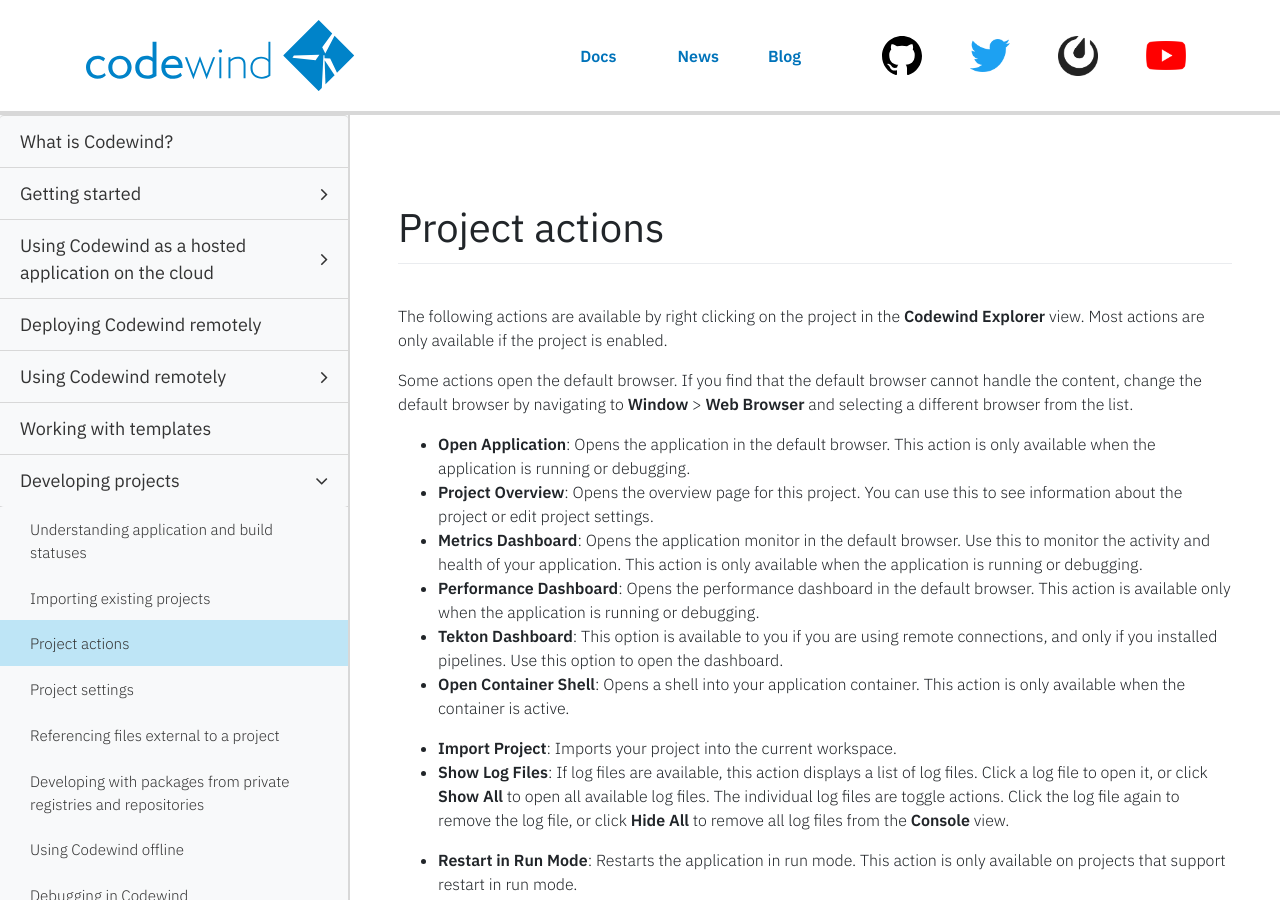
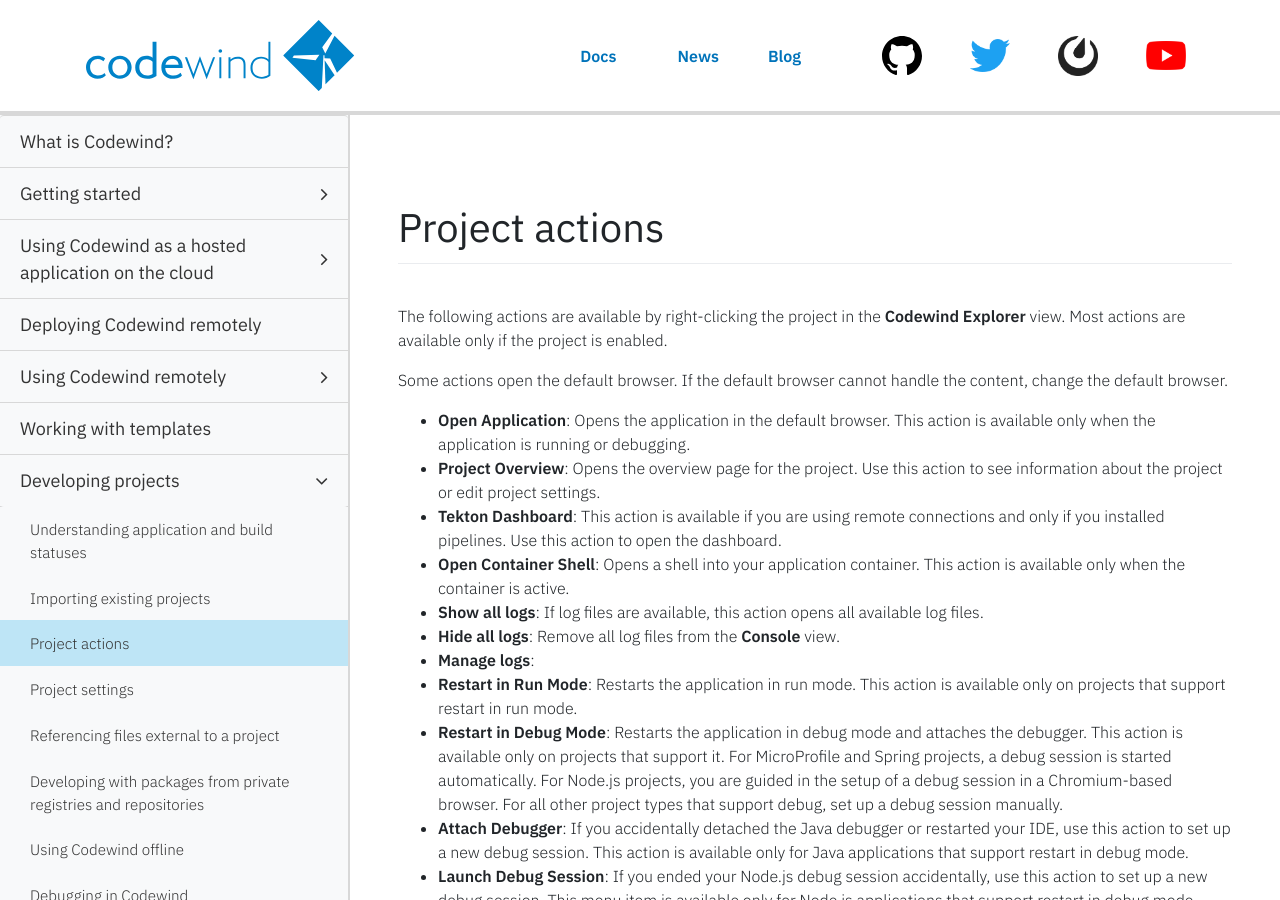
Before and after one commit to eclipse-archived/codewind-docs, a Jekyll site: the page built from docs/_documentations/project-actions.md, in a window 1280 px wide and 900 px high. Built offline with Jekyll 4.4.1, drawn with Linux system fonts in a browser that asks for light colours; nearby versions of some CDN libraries; comment, search, counter and statistics services are not loaded; some of the changed text lies outside the part shown.

Commit message:
[WIP do not merge] Updating project actions
- For line 17, I removed the details about changing the web browser. Wouldn't how to do this action depend on what IDE/browser you use?
- Removed actions that I do not see in my Codewind project running on VS Code.
- Unsure about Tekton Dashboard (because I don't think I have pipelines installed), Attach Debugger (because unsure if my application restarts in debug mode), and Launch Debug session (because I don't have a Node.js application).

```diff
--- a/docs/_documentations/project-actions.md
+++ b/docs/_documentations/project-actions.md
@@ -6,35 +6,28 @@ keywords: run, open, import, show, restart, edit, build, logs, tools, project ac
 duration: 1 minute
 permalink: project-actions
 type: document
-order: 30
-parent:
 ---
 
 # Project actions
 
-The following actions are available by right clicking on the project in the **Codewind Explorer** view. Most actions are only available if the project is enabled.
+The following actions are available by right-clicking the project in the **Codewind Explorer** view. Most actions are available only if the project is enabled.
 
-Some actions open the default browser. If you find that the default browser cannot handle the content, change the default browser by navigating to **Window** > **Web Browser** and selecting a different browser from the list.
+Some actions open the default browser. If the default browser cannot handle the content, change the default browser.
 
-- **Open Application**: Opens the application in the default browser. This action is only available when the application is running or debugging.
-- **Project Overview**: Opens the overview page for this project. You can use this to see information about the project or edit project settings.
-- **Metrics Dashboard**: Opens the application monitor in the default browser. Use this to monitor the activity and health of your application. This action is only available when the application is running or debugging.
-- **Performance Dashboard**: Opens the performance dashboard in the default browser. This action is available only when the application is running or debugging.
-- **Tekton Dashboard**: This option is available to you if you are using remote connections, and only if you installed pipelines. Use this option to open the dashboard.
-- **Open Container Shell**: Opens a shell into your application container. This action is only available when the container is active.
-
-- **Import Project**: Imports your project into the current workspace.
-- **Show Log Files**: If log files are available, this action displays a list of log files. Click a log file to open it, or click **Show All** to open all available log files. The individual log files are toggle actions. Click the log file again to remove the log file, or click **Hide All** to remove all log files from the **Console** view.
-
-- **Restart in Run Mode**: Restarts the application in run mode. This action is only available on projects that support restart in run mode.
-- **Restart in Debug Mode**: Restarts the application in debug mode and attaches the debugger. This action is only available on projects that support it. For MicroProfile and Spring projects, a debug session is started automatically. For Node.js projects you are guided in the set up of a debug session in a Chromium based browser. For all other project types that support debug you have to set up a debug session manually.
-- **Attach Debugger**:  If you accidentally detached the Java debugger or restarted your IDE, use this action to set up a new debug session. This menu item is only available for Java applications that support restart in debug mode.
-- **Launch Debug Session**: If you ended your Node.js debug session accidentally, use this to set up a new debug session. This menu item is only available for Node.js applications that support restart in debug mode.
-
+- **Open Application**: Opens the application in the default browser. This action is available only when the application is running or debugging.
+- **Project Overview**: Opens the overview page for the project. Use this action to see information about the project or edit project settings.
+- **Tekton Dashboard**: This action is available if you are using remote connections and only if you installed pipelines. Use this action to open the dashboard.
+- **Open Container Shell**: Opens a shell into your application container. This action is available only when the container is active.
+- **Show all logs**: If log files are available, this action opens all available log files.
+- **Hide all logs**: Remove all log files from the **Console** view.
+- **Manage logs**:
+- **Restart in Run Mode**: Restarts the application in run mode. This action is available only on projects that support restart in run mode.
+- **Restart in Debug Mode**: Restarts the application in debug mode and attaches the debugger. This action is available only on projects that support it. For MicroProfile and Spring projects, a debug session is started automatically. For Node.js projects, you are guided in the setup of a debug session in a Chromium-based browser. For all other project types that support debug, set up a debug session manually.
+- **Attach Debugger**:  If you accidentally detached the Java debugger or restarted your IDE, use this action to set up a new debug session. This action is available only for Java applications that support restart in debug mode.
+- **Launch Debug Session**: If you ended your Node.js debug session accidentally, use this action to set up a new debug session. This menu item is available only for Node.js applications that support restart in debug mode.
 - **Build**: Initiate a build of your project. This action is not available if a build is already running.
-- **Disable/Enable Auto Build**: Enable or disable the automatic building of projects. Use this to disable automatic builds if you are making a lot of changes and don't want builds to be triggered until you are done. This option is enabled by default.
-- **Enable/Disable Inject Metrics**: Enable or disable the injection of open metrics into your application at build time. This option provides monitoring capabilities that are then used by the performance dashboard. This option is disabled by default.
-
-- **Disable/Enable Project**: Disables or enables the project.
-- **Remove**: This action removes a project from Codewind. You can also optionally delete the project from your workspace and the file system. When you click **Remove**, a confirmation dialog is displayed which has a checkbox for removing the project from the workspace and the file system. The checkbox is unchecked by default.
-- **Refresh**: If the project gets out of sync, use this option to refresh it. To refresh all projects for a connection, right click on the connection and select **Refresh**.
+- **Disable Auto Build** and **Enable Auto Build**: Enable or disable the automatic building of projects. Use this action to disable automatic builds if you are making a lot of changes and don't want builds to be triggered until you are done. This action is enabled by default.
+- **Move Project**:
+- **Disable Project** or **Enable Project**: Disables or enables the project.
+- **Remove Project**: This action removes a project from Codewind. You can also optionally delete the project from your workspace and the file system. When you click **Remove**, a confirmation dialog is displayed that has a checkbox for removing the project from the workspace and the file system. The checkbox is deselected by default.
+- **Refresh**: If the project gets out of sync, use this action to refresh it. To refresh all projects for a connection, right-click the connection and select **Refresh**.
```
